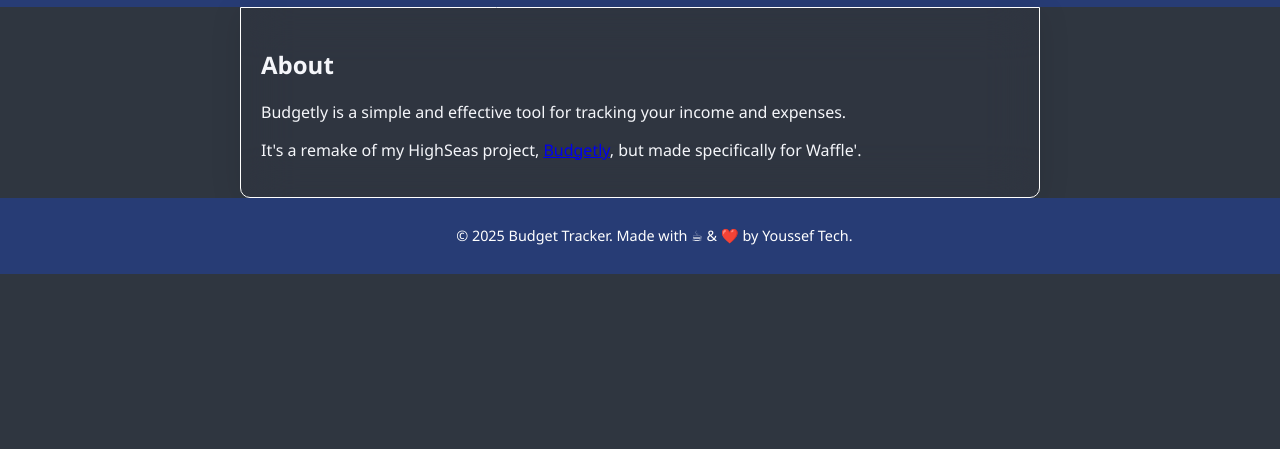
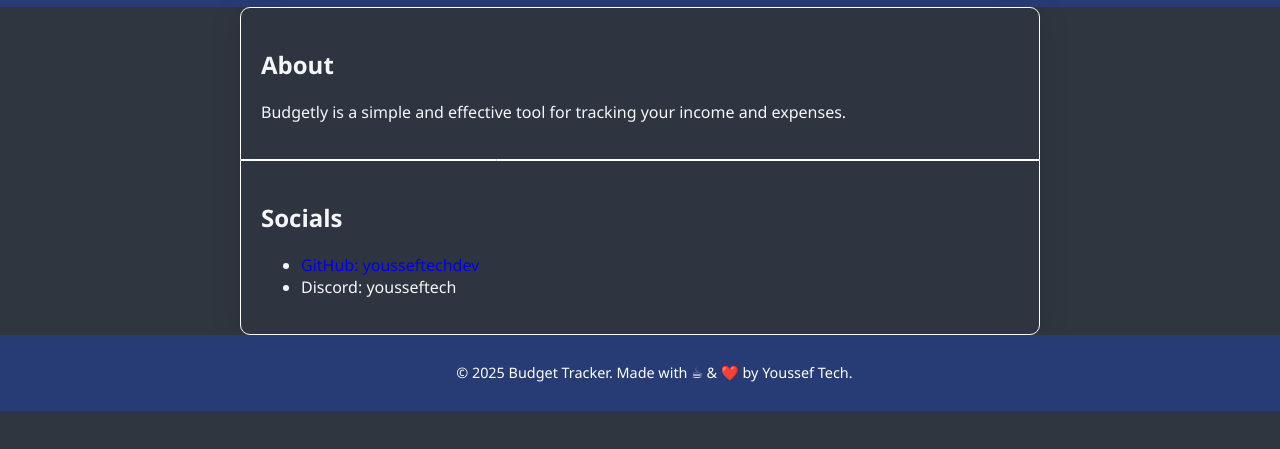
Before and after one commit to yousseftechdev/BudgetlyV2, a plain HTML site: page pages/about.html in a window 1280 px wide. Shown: the part 133-582 px from the top of the page. Drawn offline with Linux system fonts and the light colour scheme.

Commit message:
simple fixes

```diff
--- a/pages/about.html
+++ b/pages/about.html
@@ -20,7 +20,13 @@
         <section style="margin-top: 0;">
             <h2>About</h2>
             <p>Budgetly is a simple and effective tool for tracking your income and expenses.</p>
-            <p>It's a remake of my HighSeas project, <a href="https://yousseftechdev.github.io/Budgetly">Budgetly</a>, but made specifically for Waffle'.</p>
+        </section>
+        <section>
+            <h2>Socials</h2>
+            <ul>
+                <li><a href="https://github.com/yousseftechdev" target="_blank" style="text-decoration: none;">GitHub: yousseftechdev</a></li>
+                <li>Discord: yousseftech</li>
+            </ul>
         </section>
     </main>
 
```
